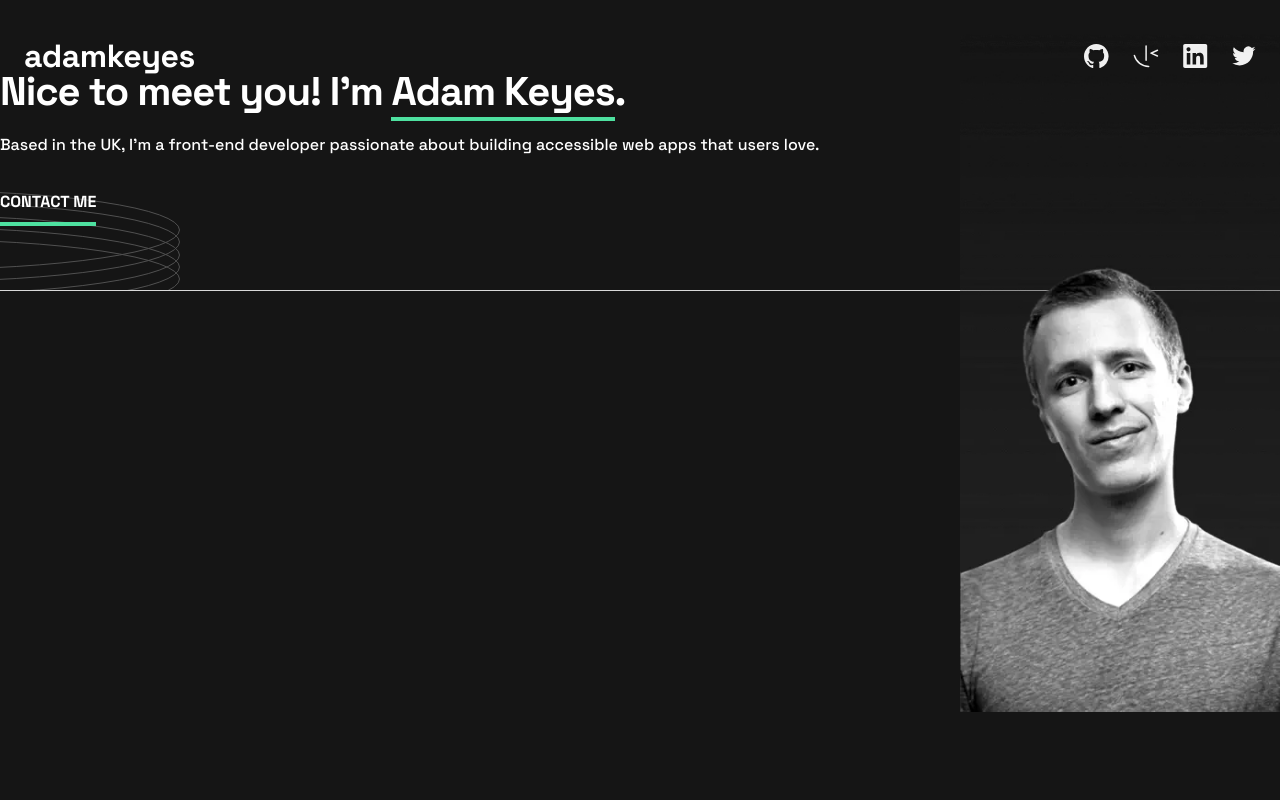
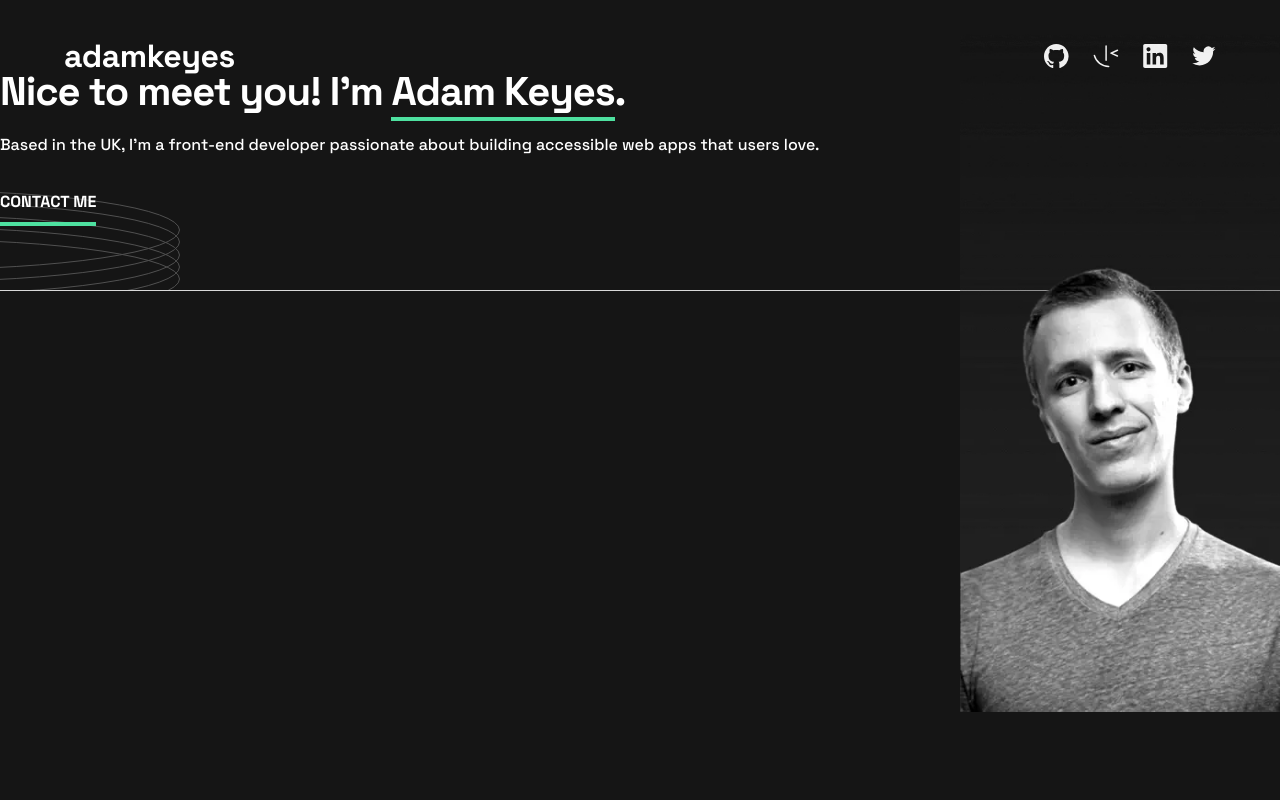
Before and after one commit to lastiwan89/single-page-dev-porfolio, a React (Vite) app: page / in a window 1280 px wide. Shown: the top 800 px of the page. Built offline with nearby package versions, Linux system fonts and the light colour scheme.

Commit message:
navlink done padding lg

```diff
--- a/src/components/Navlink.tsx
+++ b/src/components/Navlink.tsx
@@ -3,7 +3,7 @@
 export default function NavLink() {
   return (
     <div>
-      <div className="flex flex-col items-center gap-6 md:flex-row md:justify-between md:px-6">
+      <div className="flex flex-col items-center gap-6 md:flex-row md:justify-between md:px-6 lg:px-16">
         <div>
           <h3 className="text-pure-white text-fs-24 leading-lh-32 md:text-fs-32 -tracking-ls-0.333 md:-tracking-ls-0.444 font-bold">
             adamkeyes
```
